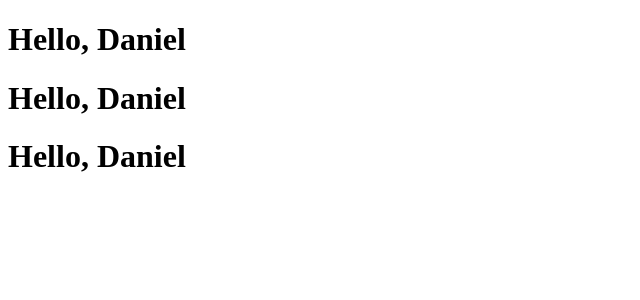
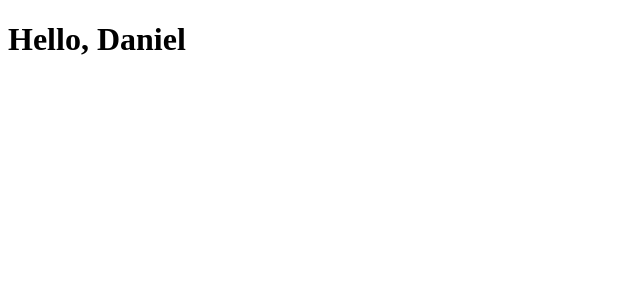
Before and after one commit to urxt/team_mald_cshub, a React (Create React App) app in the folder client/: page / in a window 1280 px wide. Shown: the top 300 px of the page, without its empty margins (0-640 px from the left). Built offline with nearby package versions, Linux system fonts and the light colour scheme.

Commit message:
removed redundant lines

```diff
--- a/client/src/App.js
+++ b/client/src/App.js
@@ -1,12 +1,9 @@
 import './App.css';
 import React, { Component } from 'react';
-import * as ReactDOM from 'react-dom';
 
 function App(){
   return (
     <div>
-      <Welcome name="Daniel" />
-      <Welcome name="Daniel" />
       <Welcome name="Daniel" />
     </div>
   );
```
